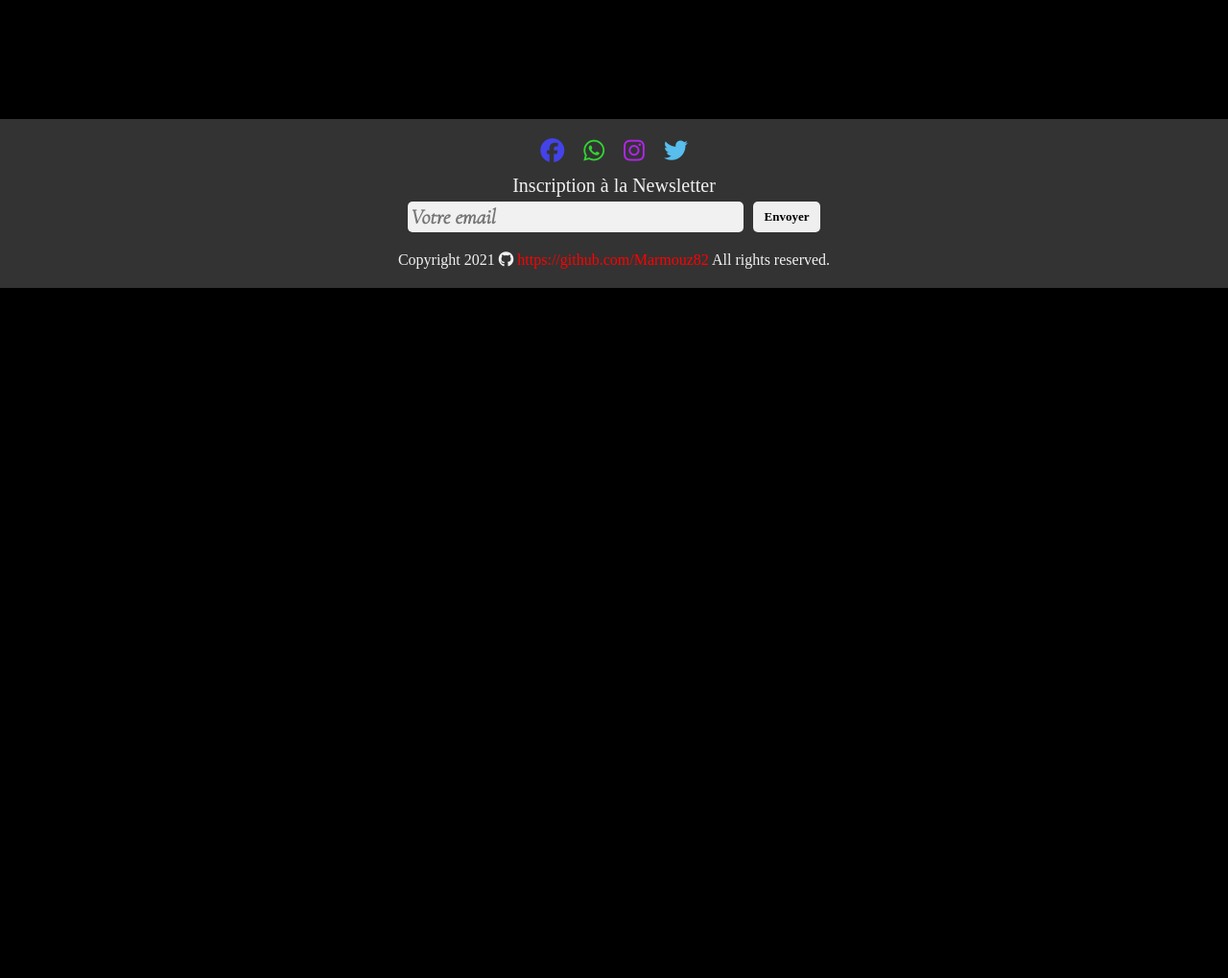
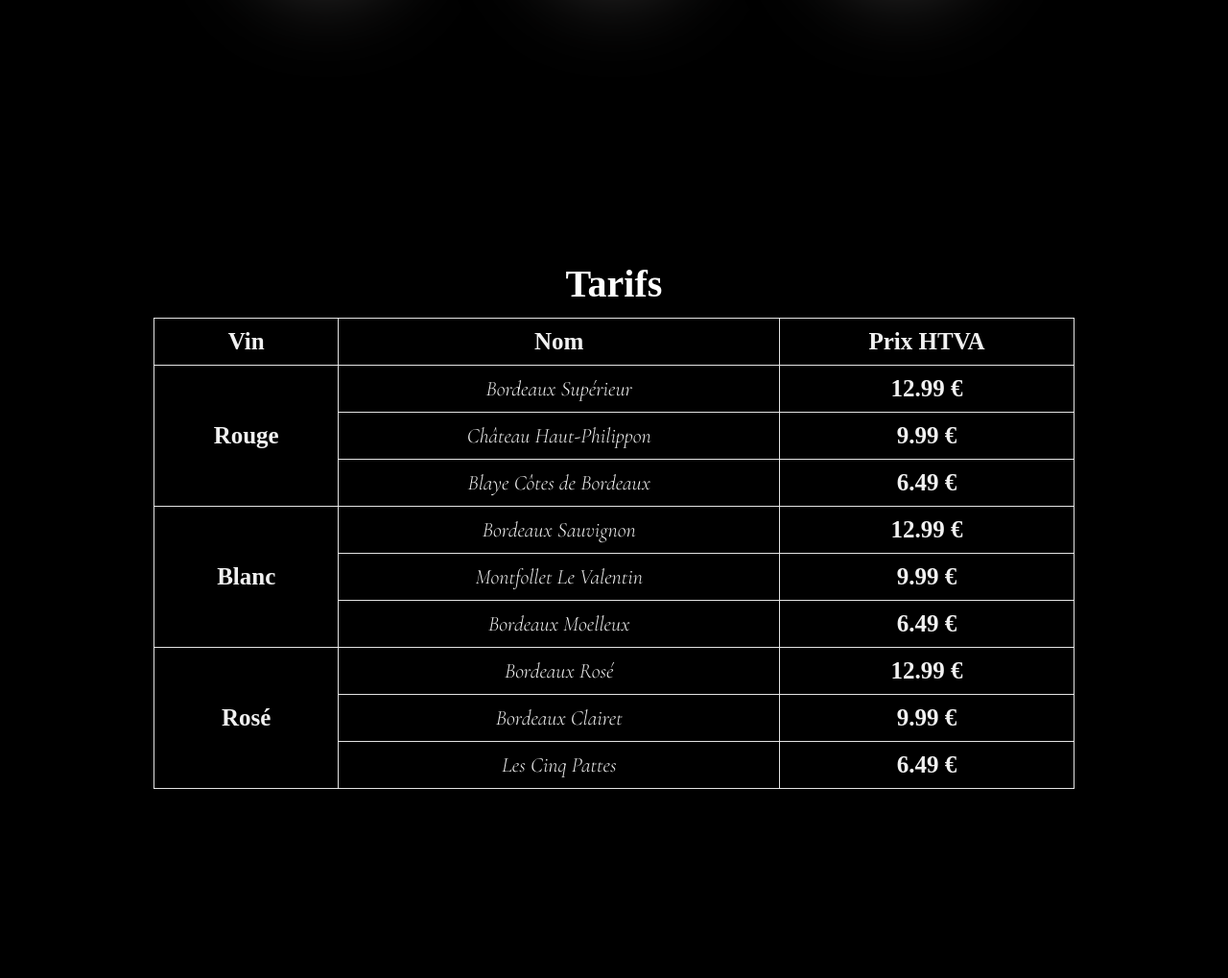
Before and after one commit to Marmouz82/Millesime, a plain HTML site: page pages/product.html in a window 1280 px wide. Shown: the part 3411-4430 px from the top of the page at 96% size. Before the commit the page ends 3711 px from the top, so only its background shows below. Drawn offline with Linux system fonts and the light colour scheme; a web font is replaced by a local one.

Commit message:
update 19.10.21

```diff
--- a/css/product.css
+++ b/css/product.css
@@ -13,7 +13,7 @@
 }
 
 #sectionProduct {
-    margin: 15rem 0rem;
+    margin: 15rem 0rem 0rem 0rem;
 }
 
 .productTitle{
@@ -23,6 +23,8 @@
 
 .productText {
     font-family: 'Cormorant', serif;
+    width: 80%;
+    margin: auto;
 }
 
 #sectionProduct img{
@@ -64,3 +66,44 @@
     transform: scale(1.5);
     transition-duration: .5s;
 }
+
+/* ********** ARRAY ********** */
+
+
+.sectionPrice table {
+    width: 80%;
+    font-size: 2.2rem;
+    margin: 20rem auto;
+    border: none;
+    border-collapse: collapse;
+}
+
+.tabMainTitle {
+    font-size: 4rem;
+    font-family: 'IM Fell English SC', serif;
+    height: 7rem;
+    line-height: 7rem;
+}
+
+.sectionPrice td {
+    border: 1px solid #f1f1f1f1;
+    padding: 1rem;
+    text-align: center;
+}
+
+.sectionPrice thead,
+tfoot {
+    color: #fff;
+}
+
+.tabTitle,
+.wineColor,
+.winePrice {
+    font-size: 2.5rem;
+    font-weight: bold;
+    font-family: 'IM Fell English SC', serif;
+}
+
+.wineName {
+    font-family: 'Cormorant', serif;
+}
--- a/pages/product.html
+++ b/pages/product.html
@@ -107,7 +107,61 @@
             </div>
         </div>
 
-
+        <section class="sectionPrice">
+            <table>
+                <thead>
+                    <tr>
+                        <th class="tabMainTitle" colspan="3">Tarifs</th>
+                    </tr>
+                </thead>
+                <tbody>
+                    <tr class="tabTitle">
+                        <td class="topLeftCell">Vin</td>
+                        <td>Nom</td>
+                        <td class="topRightCell">Prix HTVA</td>
+                    </tr>
+                    <tr>
+                        <td class="wineColor" rowspan="3">Rouge</td>
+                        <td class="wineName">Bordeaux Supérieur</td>
+                        <td class="winePrice">12.99 €</td>
+                    </tr>
+                    <tr>
+                        <td class="wineName">Château Haut-Philippon</td>
+                        <td class="winePrice">9.99 €</td>
+                    </tr>
+                    <tr>
+                        <td class="wineName">Blaye Côtes de Bordeaux</td>
+                        <td class="winePrice">6.49 €</td>
+                    </tr>
+                    <tr>
+                        <td class="wineColor" rowspan="3">Blanc</td>
+                        <td class="wineName">Bordeaux Sauvignon</td>
+                        <td class="winePrice">12.99 €</td>
+                    </tr>
+                    <tr>
+                        <td class="wineName">Montfollet Le Valentin</td>
+                        <td class="winePrice">9.99 €</td>
+                    </tr>
+                    <tr>
+                        <td class="wineName">Bordeaux Moelleux</td>
+                        <td class="winePrice">6.49 €</td>
+                    </tr>
+                    <tr>
+                        <td class="wineColor bottomLeftCell" rowspan="3">Rosé</td>
+                        <td class="wineName">Bordeaux Rosé</td>
+                        <td class="winePrice">12.99 €</td>
+                    </tr>
+                    <tr>
+                        <td class="wineName">Bordeaux Clairet</td>
+                        <td class="winePrice">9.99 €</td>
+                    </tr>
+                    <tr>
+                        <td class="wineName">Les Cinq Pattes</td>
+                        <td class="winePrice bottomRightCell">6.49 €</td>
+                    </tr>
+                </tbody>
+            </table>
+        </section>
     </main>
 
 
```
